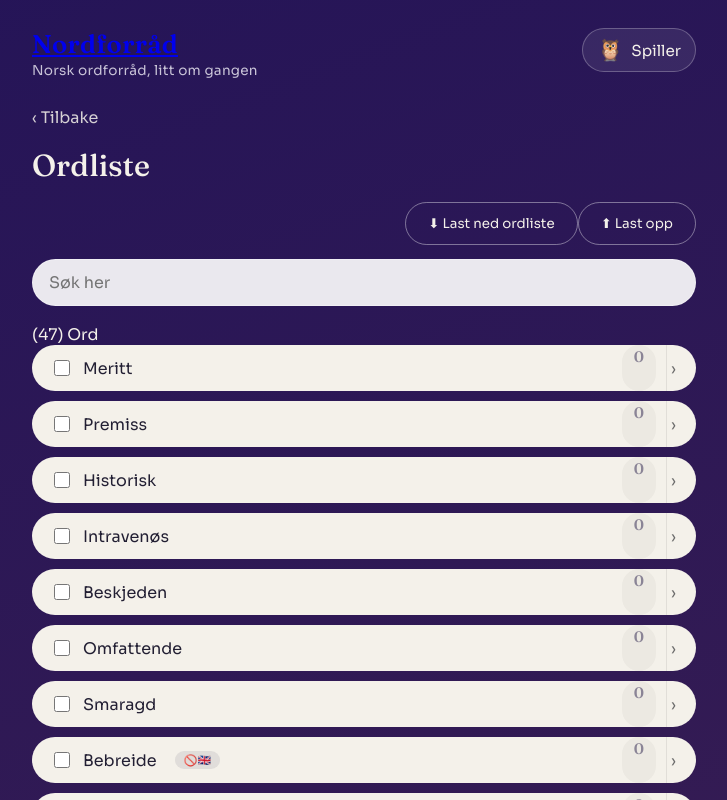
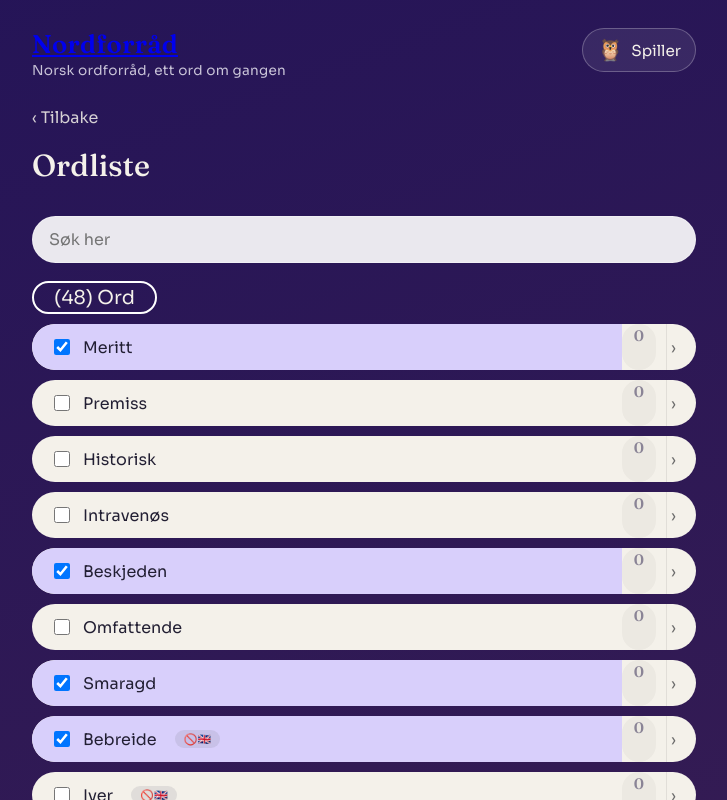
Before and after one commit to bobauser/nordforraad, a Next.js app: page /pages/word-list in a window 1280 px wide. Shown: the top 800 px of the page, without its empty margins (276-1003 px from the left). Built offline with nearby package versions, Linux system fonts and the light colour scheme.

Commit message:
clean logs and names

```diff
--- a/app/components/topbar.tsx
+++ b/app/components/topbar.tsx
@@ -5,7 +5,7 @@ export default function TopBar() {
         <div className="topbar" id="topbar">
             <div className="brand">
                 <Link href="/">Nordforråd</Link>
-                <small>Norsk ordforråd, litt om gangen</small>
+                <small>Norsk ordforråd, ett ord om gangen</small>
             </div>
             <button id="profileBtn">
             <span className="avatar" id="profileAvatar">🦉</span>
--- a/app/components/words/wordcomponents.tsx
+++ b/app/components/words/wordcomponents.tsx
@@ -2,6 +2,7 @@ import { Word } from "@/app/types/word";
 import { scoreColorClass } from "@/app/utils/eligeable";
 import { WordAndExtraData } from "@/app/types/word";
 import { useState } from "react";
+import { UndefinedWordDefinition } from "@/app/utils/logic";
 
 type WordRowProps = {
     data: WordAndExtraData;
@@ -9,32 +10,29 @@ type WordRowProps = {
 
 export function WordRow({data}: WordRowProps) {
     let _word = data.worddata
-    const [wordChecked, setWordChecked] = useState(false)
-    const hasDefinition = _word.standard && _word.akademisk ? true : false //hvis ord har standard og akademisk beskrivelse, OK.
+    const [wordChecked, setWordChecked] = useState(data.weekly); //FIXME: OBS, this is just randomized, when real userdata is handled, weekly should actually be the result of a useraction. If user clicked work "spise", this word should be active as weekly when you open the wordlist
+    const hasDefinition = UndefinedWordDefinition(_word.standard, _word.akademisk)
     const missingEnglishTag =
     (hasDefinition && !(_word.engelsk && _word.engelsk.trim())) ? (<span className="word-tag">🚫🇬🇧</span>) : null;
-    if (_word.weekly) {
-        setWordChecked(true)
-    }
 
-    // TODO: Fix User Datastring once word has been selected
     const className =
+    // FIXME: Get a better name for a word missing definition, making it unavailable for tests. Ineligeble is okay, but too open for interpetation.
     "word-row" +
     (wordChecked && hasDefinition ? " selected" : "") +
-    (hasDefinition ? "" : " ineligible");
-    // ineligeble is the classname for a word not having a definition
+    (hasDefinition ? "" : " ineligible"); // FIXME-part2: this <<--
+
+    // TODO: Fix User Datastring once word has been selected. Click on as many words as you want, within 5 seconds of non-interaction, save to cloud. Probably parent component's job, not the wordrow itself
+    // function updateWordValue() {} //<-- from todo above, should update data somehow
 
     return (
     <div className={className}>
       <label className="check-area">
         <input
           type="checkbox"
-        //   defaultChecked={data.weekly && hasDefinition}
           disabled={!hasDefinition}
           onChange={() => {setWordChecked(!wordChecked)}} //uses isWeekly
           checked={wordChecked}
           // TODO: when clicked, change isWeekly for the word in the users data!
-        //   data-id={data.id}
         />
         <span className="ord-text">{_word.ord}</span>
         {missingEnglishTag}
--- a/app/globals.css
+++ b/app/globals.css
@@ -66,6 +66,15 @@
     justify-content:space-between;
     align-items:flex-start;
     margin-bottom:28px;
+  }
+  .wordSeperator {
+    font-size: larger;
+    border: 2px solid white;
+    border-radius: 25px;
+    padding: 2px 20px;
+    margin-bottom: 10px;
+    display: flex;
+    width: max-content;
   }
   .brand{
     font-size:1.6rem;
--- a/app/pages/word-list/page.tsx
+++ b/app/pages/word-list/page.tsx
@@ -3,6 +3,7 @@ import { useState, useEffect } from "react";
 import { Word, WordAndExtraData } from "@/app/types/word";
 import { WordRow } from "@/app/components/words/wordcomponents";
 
+// TODO: View definition from WordRow. Update Cloud userstring once you chose words for a quiz, so that it updates in the cloud after 5 seconds (not every time you interact with a word, thats too frequent).
 export default function WordList() {
     const [rawDataList, setRawDataList] = useState<Word[]>([]);
     const [wordsList, setWordsList] = useState<Word[]>([]);
@@ -13,16 +14,8 @@ export default function WordList() {
     function addRandomVals(word: Word): WordAndExtraData {
         let newWordData: WordAndExtraData = {
             worddata: word,
-            // eligible: false,
-//TODO: REmove above ^^
-            weekly: false,
+            weekly: Math.random() > 0.5,
         }
-        // TODO: fix class above with the cleaner, easier2read version: eligible: Math.random() > 0.5, weekly: Math.random() > 0.5,
-        let randomVals = Math.random();
-        // newWordData.eligible = randomVals > 0.5 ? true : false
-//TODO: REmove above ^^
-        randomVals = Math.random();
-        newWordData.weekly = randomVals > 0.5 ? true : false
         return newWordData
     }
 
@@ -35,17 +28,10 @@ export default function WordList() {
     useEffect(() => {
         async function fetchallwords() {
             try {
+                filterOneTime = 0
                 const res = await fetch(`/api/all-words`);
                 const data = await res.json();
-                // setWordsList(data)
-                // console.log(wordsList)
-                // console.log(wordsList.length)
-                // console.log(wordsList.lastIndexOf)
-                // console.log(wordsList.entries)
-                // console.log("YUS, hentet data")
-                // console.log(data)
                 setRawDataList(data.wordList) //Denne skal OVERSKRIVE all dataen i useStaten.
-                // console.log("wordlist should be updated")
                 /**Liten TUT for detta:
                  * Dette ville vært syntaxfeil: setWordsList[data]
                  * Dette legger til ord i useState: setWordsList(prev => [...prev, nyttOrd])
@@ -54,82 +40,60 @@ export default function WordList() {
                 console.error("Kunne ikke hente ord:", err);
             }
         }
-        async function getProfile() {
-            try {
-                // just for fun, get a random name every time!
-                const id = Math.floor(Math.random() * (4 - 1 + 1)) + 1; // eventuelt: Math.floor(Math.random() * 4) + 1
-                const emojisid = Math.floor(Math.random() * (13 - 0 + 1)) + 0; // eventuelt: Math.floor(Math.random() * 14)
-                const res = await fetch(`/api/users/1?id=1&emoji_id=1`)
-                const data = await res.json();
-                console.log("YUS, hentet profil")
-                console.log(data)
-            } catch(err) {
-                console.error("Uku leleh")
-            }
-        }
+        // FIXME: Move GetProfile to a higher Hierarchy. -->
+        // async function getProfile() {
+        //     try {
+        //         // just for fun, get a random name every time!
+        //         const id = Math.floor(Math.random() * (4 - 1 + 1)) + 1; // eventuelt: Math.floor(Math.random() * 4) + 1
+        //         const emojisid = Math.floor(Math.random() * (13 - 0 + 1)) + 0; // eventuelt: Math.floor(Math.random() * 14)
+        //         const res = await fetch(`/api/users/1?id=1&emoji_id=1`)
+        //         const data = await res.json();
+        //         console.log("YUS, hentet profil")
+        //         console.log(data)
+        //     } catch(err) {
+        //         console.error("Uku leleh")
+        //     }
+        // }
+        // ^^^^
         if (fetchOneTime == 0) {
             fetchallwords()
-            getProfile()
+            // getProfile() //<--- part of the function above
             fetchOneTime = 1
         }
-        setTimeout(() => {
-            console.log("AFTER 5 seconds")
-            console.log(wordsList)
-            console.log(wordsList.length)
-            console.log(wordsList.lastIndexOf)
-            console.log(wordsList.entries)
-        }, 5000)
     }, [])
 
     useEffect(() => {
-        console.log("raw wordsList endret seg:", wordsList.length, wordsList);
-
-        // if (filterOneTime === 0 && (wordsList.length > 1 && nonDefinedList.length < 1)) {
-        //     filterNonDefininedWords()
-        //     filterOneTime = 1
-        // }
-        // if (filterOneTime == 0) {
-        //     filterNonDefininedWords()
-        //     filterOneTime = 1
-        // }
-        filterNonDefininedWords()
+        if (filterOneTime == 0) {
+            filterNonDefininedWords()
+            filterOneTime = 1
+        }
     }, [rawDataList]); // checks everytime wordslist updates. From wordslist = empty, to when it gets all data, and when filtered data is added (at max 3 times, to avoid inifinite loop, add if statement that checks that wordslist is not empty, nonfiltered is)
-
-    useEffect(() => {
-        console.log("ord uten definisjon her: ")
-        console.log(nonDefinedList)
-        console.log("ord med definisjon her: ")
-        console.log(wordsList)
-    }, [nonDefinedList])
 
     return (
         //   <!-- ===================== ORDLISTE ===================== -->
-        //style="margin-right:8px;"
         <div id="screen-wordlist">
             <div className="back-link" data-action="back-to-menu">‹ Tilbake</div>
             <h1 className="screen-title">Ordliste</h1>
             <div className="wordlist-toolbar">
-            <button className="secondary-btn" id="downloadBackupBtn"    >⬇ Last ned ordliste</button>
-            <button className="secondary-btn" id="uploadBackupBtn">⬆ Last opp</button>
+                {/* TODO: evaluate wether the download button should be included in the actual quiz */}
+            {/* <button className="secondary-btn" id="downloadBackupBtn">⬇ Last ned ordliste</button>  */}
+            {/* TODO: Let users add own words? Or should this be an admin function? Possibly better with an API call to update a file. Potential idea for this project. */}
+            {/* <button className="secondary-btn" id="uploadBackupBtn">⬆ Last opp</button> */}
             <input type="file" id="uploadBackupInput" accept="application/json" className="hidden"></input>
             </div>
             <input type="text" id="wordSearch" placeholder="Søk her"></input>
             <div id="wordRows">
-                {wordsList.length < 1 && nonDefinedList.length < 1 && (
-                    <div className="w-8 h-8 border-4 border-gray-300 border-t-blue-600 rounded-full animate-spin" />
-                )}
                 {/* Vis innlastingstekst */}
                 {(wordsList.length < 1 && nonDefinedList.length < 1) ? (<p className="text-gray-600 text-sm">{"(steg 1 / 3) Laster inn ord ..."}</p>) :
                 (wordsList.length > 0 && nonDefinedList.length < 1) ? (<p className="text-gray-600 text-sm">{'(steg 2 / 3) Filtrerer ord...'}</p>) : (
                     <>
-                    <span>{`(${wordsList.length}) Ord`}</span>
+                    <span className="wordSeperator">{`(${wordsList.length}) Ord`}</span>
                     {/* words with definition here --> */}
                     {wordsList && wordsList.map((item, key) => (
                         <WordRow key={key} data={addRandomVals(item)}/>
                     ))}
 
-                    {nonDefinedList.length > 0 && (<span>{"Ord uten definisjon (Kommer snart -->)"}</span>)}
-                    <span>{`(${nonDefinedList.length}) Ord uten definisjon`}</span>
+                    <span className="wordSeperator">{`(${nonDefinedList.length}) Ord uten definisjon`}</span>
 
                     {/* words with no definition yet, here --> */}
                     {nonDefinedList && nonDefinedList.length > 0 && nonDefinedList.map((item, key) => (
--- a/app/types/word.ts
+++ b/app/types/word.ts
@@ -14,7 +14,6 @@ export type Word = {
 // TODO: this is the extra dataclass I use to map values onto the prev class, needs future re-cal?
 export type WordAndExtraData = {
   worddata: Word;
-//   eligible: boolean;
-//TODO: REmove above ^^
-  weekly: boolean;
+  weekly: boolean; //This datavalue means that a word has been chosen for the weeks current lesson. Although, that might still be a bad name
+  // FIXME: rename "weekly" to another name? Like selected (too generic?), chosenForQuiz (too concrete but bad name). Weekly itself it too open for interpretation in my opinion
 };
--- /dev/null
+++ b/app/utils/logic.ts
@@ -0,0 +1,10 @@
+export function UndefinedWordDefinition(standard_definition: string, academic_definition: string) {
+    if (standard_definition && academic_definition)
+    {
+        if (standard_definition != "" && academic_definition != "")
+        {
+            return true // word has definition
+        } else return false
+    } else return false
+}
+//Rule: if a word contains both standard and academic definitions. FIXME: better functionname?
--- a/public/ordlaeringordliste.json
+++ b/public/ordlaeringordliste.json
@@ -1809,6 +1809,16 @@
       "score": 0,
       "weekly": false,
       "attempts": 0
+    },
+    {
+      "id": "amor-s",
+      "ord": "Amorøs",
+      "engelsk": "",
+      "akademisk": "Ordet beskriver noe som gjelder erotisk kjærlighet. Elskovsfull",
+      "standard": "Person som er romantisk eller lysten på erotikk.",
+      "score": 0,
+      "weekly": false,
+      "attempts": 0
     }
   ]
 }
```
